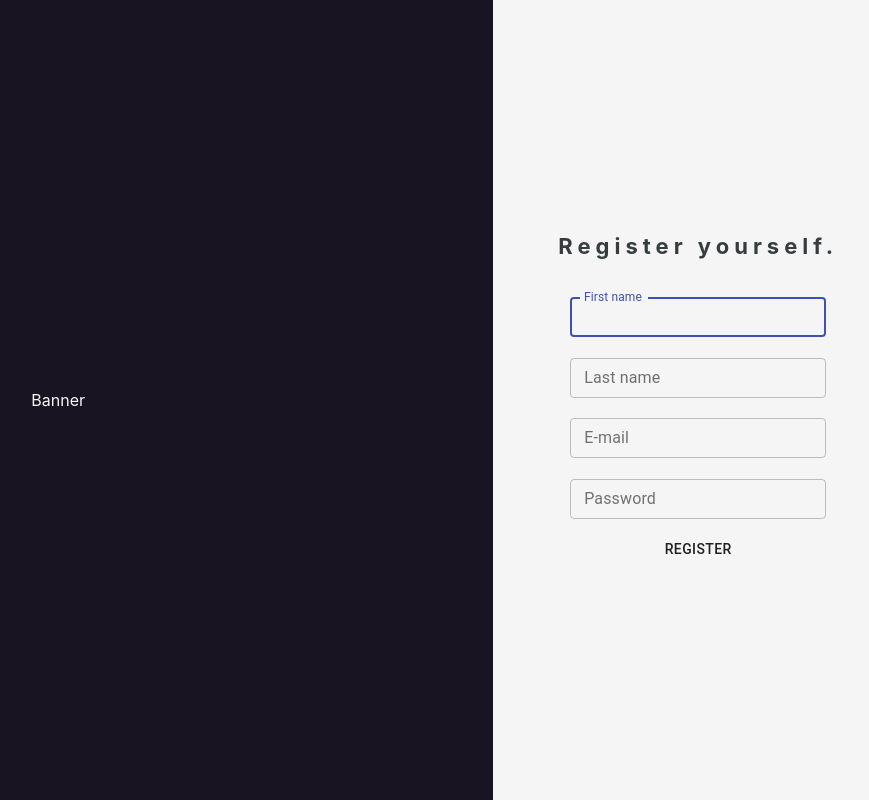
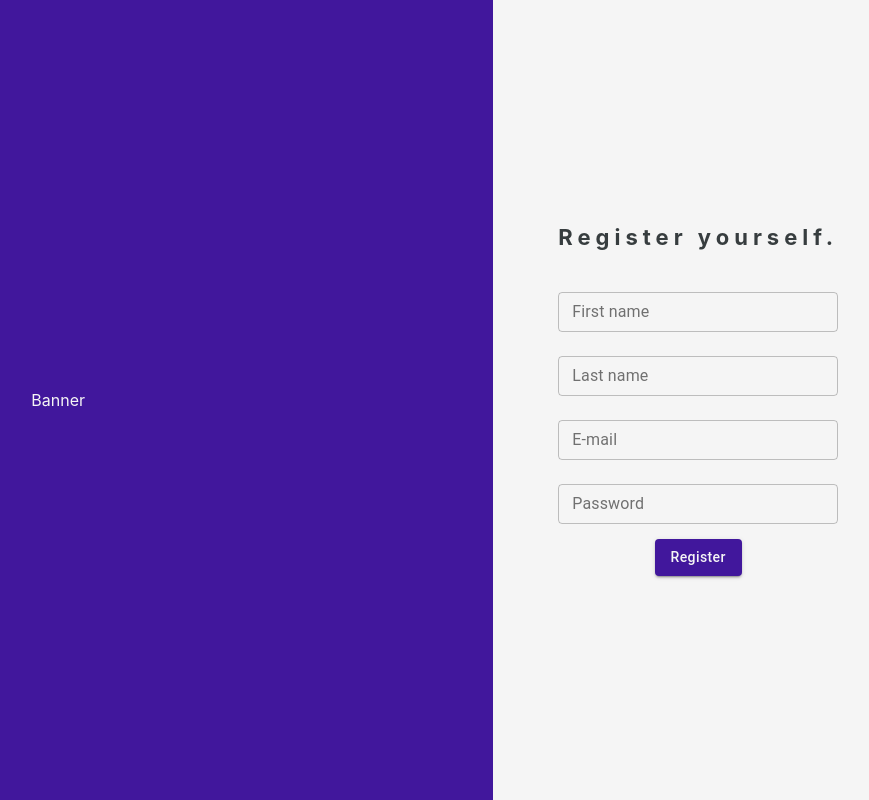
Before and after one commit to LuizzBanndera/study-materialui-front, a React (Create React App) app: page / in a window 1280 px wide. Shown: the whole page, without its empty margins (377-1246 px from the left). Built offline with nearby package versions, Linux system fonts and the light colour scheme.

Commit message:
created: new components based on material-ui

```diff
--- a/package.json
+++ b/package.json
@@ -5,6 +5,7 @@
   "dependencies": {
     "@material-ui/core": "^4.11.0",
     "@material-ui/icons": "^4.9.1",
+    "@material-ui/styles": "^4.10.0",
     "@testing-library/jest-dom": "^4.2.4",
     "@testing-library/react": "^9.3.2",
     "@testing-library/user-event": "^7.1.2",
--- a/src/components/button.tsx
+++ b/src/components/button.tsx
@@ -1,16 +1,23 @@
 import React from 'react'
-import styled from 'styled-components'
-
-const button = styled.button`
-width: 3rem;
-`
+import { styled } from '@material-ui/core/styles'
+import { Button } from '@material-ui/core'
 
 interface iButton {
   label: string
 }
 
-export default function Button(props: iButton) {
+const ButtonSC = styled(Button)({
+  textTransform: "capitalize",
+  backgroundColor: "#41179c",
+  color: "whitesmoke",
+  '&:hover': {
+    backgroundColor: "#463c52ba",
+  }
+})
+
+export default function ButtonComponent(props: iButton) {
+
   return (
-    <button>{props.label}</button>
+    <ButtonSC variant="contained">{props.label}</ButtonSC>
   )
 }
--- a/src/components/index.tsx
+++ b/src/components/index.tsx
@@ -1,5 +1,6 @@
 import Button from './button'
-
+import TextField from './textField'
 export {
-  Button
+  Button,
+  TextField
 }
--- /dev/null
+++ b/src/components/textField.tsx
@@ -0,0 +1,28 @@
+import React from 'react'
+import { TextField, TextFieldProps } from '@material-ui/core'
+import { InputAdornment, SvgIconTypeMap } from '@material-ui/core'
+
+interface iTextField {
+  type?: string
+  margin?: any
+  icon?: SvgIconTypeMap
+}
+
+export default function TextFieldComponent(props: TextFieldProps, extraProps: iTextField) {
+
+  return (
+    <TextField
+      type={extraProps.type}
+      margin={extraProps.margin}
+      inputProps={{
+        startAdornment: (
+          <InputAdornment position="start">
+            {extraProps.icon}
+          </InputAdornment>
+        )
+      }}
+      {...props}
+    >
+    </TextField>
+  )
+}
--- a/src/views/login.tsx
+++ b/src/views/login.tsx
@@ -1,9 +1,9 @@
 import React from 'react'
 import styled, { css } from 'styled-components'
 import { Email, Lock } from '@material-ui/icons'
+import { Button } from '../components'
 import {
   TextField,
-  Button,
   InputAdornment
 } from '@material-ui/core'
 
@@ -12,39 +12,37 @@ const flex = css`
   justify-content: center;
   align-items: center;
 `
-const Container = styled.div`
+const ContainerSC = styled.div`
   ${flex};
   height: 100vh;
   width: 30%;
 `
-const Input = styled(TextField)`
+const InputSC = styled(TextField)`
   width: 16rem;
- .MuiOutlinedInput-root {
-  }
-
 `
-const Form = styled.form`
+const FormSC = styled.form`
   ${flex};
   height: 22rem;
   flex-direction: column;
   justify-content: space-evenly;
 `
-const Title = styled.h3`
+const TitleSC = styled.h3`
 letter-spacing: 5px;
 color: #373D3f;
 font-size: 22px;
 margin-top: 0;
 `
-const SingUp = styled.a`
+const SingUpSC = styled.a`
   text-decoration: none;
   font-size: 12px;
 `
+
 export default function Login() {
   return (
-    <Container>
-      <Form>
-        <Title>D-A-S-H</Title>
-        <Input
+    <ContainerSC>
+      <FormSC>
+        <TitleSC>D-A-S-H</TitleSC>
+        <InputSC
           autoFocus
           type="email"
           label="E-mail"
@@ -58,7 +56,7 @@ export default function Login() {
           }}
         />
 
-        <Input
+        <InputSC
           label="Password"
           type="password"
           variant="outlined"
@@ -71,12 +69,12 @@ export default function Login() {
           }}
         />
 
-        <Button>Login</Button>
-        <SingUp href="http://localhost:3000/">
+        <Button label="Login" />
+        <SingUpSC href="http://localhost:3000/">
           <span>Don`t have an account? Sing up!</span>
-        </SingUp>
+        </SingUpSC>
 
-      </Form>
-    </Container>
+      </FormSC>
+    </ContainerSC>
   )
 }
--- a/src/views/register.tsx
+++ b/src/views/register.tsx
@@ -1,6 +1,6 @@
 import React from 'react'
 import styled, { css } from 'styled-components'
-import { TextField, Button } from '@material-ui/core'
+import { Button, TextField } from '../components'
 
 const flex = css`
   display: flex;
@@ -8,20 +8,15 @@ const flex = css`
   justify-content: center;
   flex-direction: column;
 `
-const Container = styled.div`
+const ContainerSC = styled.div`
   ${flex};
 `
-const Form = styled.form`
+const FormSC = styled.form`
   ${flex};
   height: 22rem;
-  justify-content: space-evenly;
+  justify-content: space-between;
 `
-const Input = styled(TextField)`
-  width: 16rem;
- .MuiOutlinedInput-root {
-  }
-`
-const Title = styled.h3`
+const TitleSC = styled.h3`
 letter-spacing: 5px;
 color: #373D3f;
 font-size: 22px;
@@ -31,34 +26,39 @@ margin-top: 0;
 export default function Register() {
 
   return (
-    <Container>
-      <Form>
-        <Title>Register yourself.</Title>
-        <Input
-          autoFocus
+    <ContainerSC>
+      <FormSC>
+        <TitleSC>Register yourself.</TitleSC>
+
+        <TextField
+          fullWidth
+          margin="dense"
+          variant="outlined"
           label="First name"
+        />
+        <TextField
+          fullWidth
+          margin="dense"
           variant="outlined"
-          margin="dense"
+          label="Last name"
         />
-        <Input
-          label="Last name"
-          variant="outlined"
-          margin="dense"
-        />
-        <Input
-          label="E-mail"
-          variant="outlined"
+        <TextField
+          fullWidth
           type="email"
           margin="dense"
+          variant="outlined"
+          label="E-mail"
         />
-        <Input
+        <TextField
+          fullWidth
+          type="password"
+          margin="dense"
+          variant="outlined"
           label="Password"
-          variant="outlined"
-          margin="dense"
-          type="password"
         />
-        <Button>Register</Button>
-      </Form>
-    </Container>
+
+        <Button label="Register" />
+      </FormSC>
+    </ContainerSC>
   )
 }
--- a/src/views/wellcome.tsx
+++ b/src/views/wellcome.tsx
@@ -21,11 +21,11 @@ const Banner = styled.div`
   height: 100vh;
   float: left;
   width: 68%;
-  background-color: #191421;
+  background-color: #41179c;
   color: whitesmoke;
   @media (max-width: 900px) {
+    visibility: hidden;
     width: 0%;
-    visibility: hidden;
   }
 `
 const Form = styled.div`
```
Also changed, not shown: 1 other file (tests, documents, lock files or other folders).
